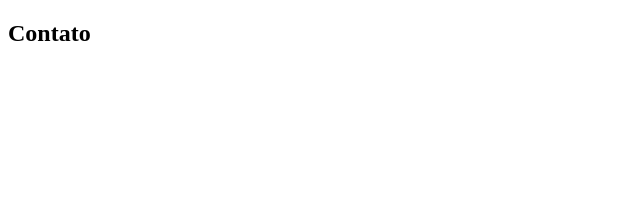
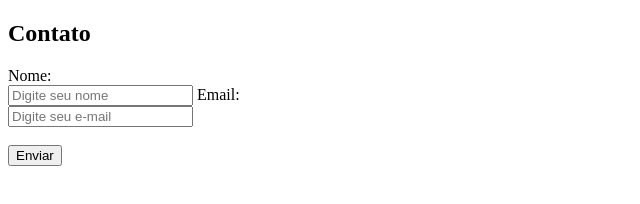
Before and after one commit to Leonardo-mb/Sistema-de-cadastro, a plain HTML site: page contato.html in a window 1280 px wide. Shown: the whole page, without its empty margins (0-640 px from the left). Drawn offline with Linux system fonts and the light colour scheme.

Commit message:
Feat: Adicionar página de contato

```diff
--- a/contato.html
+++ b/contato.html
@@ -8,5 +8,11 @@
     </head>
     <body>
         <h2>Contato</h2>
+        <label for="name">Nome:</label><br>
+        <input type="text" name="nome" placeholder="Digite seu nome" id="name" required>
+        <label for="email">Email:</label><br>
+        <input type="text" name="email" placeholder="Digite seu e-mail" id="email" required>
+        <br><br>
+        <button type="submit">Enviar</button>
     </body>
 </html>
```
